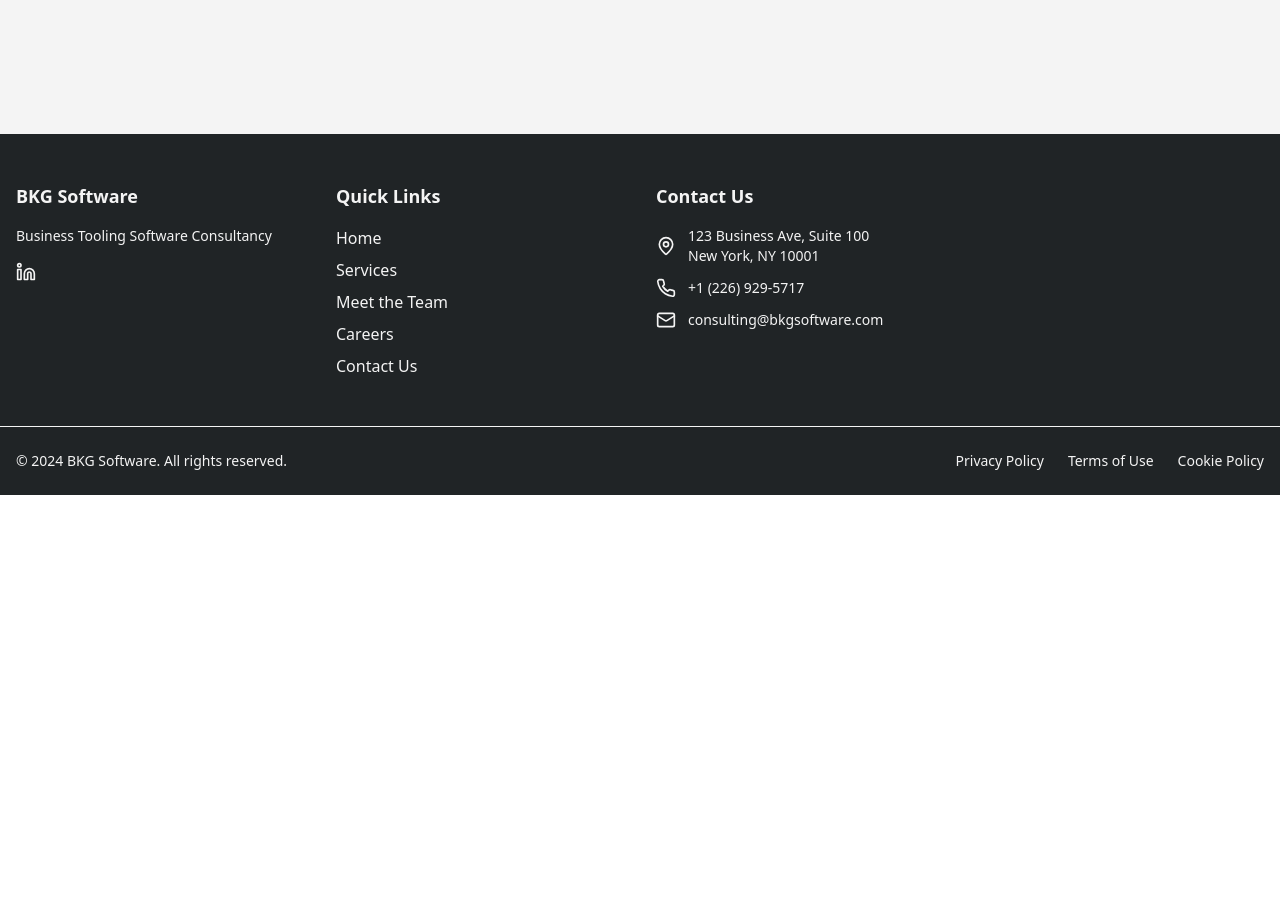
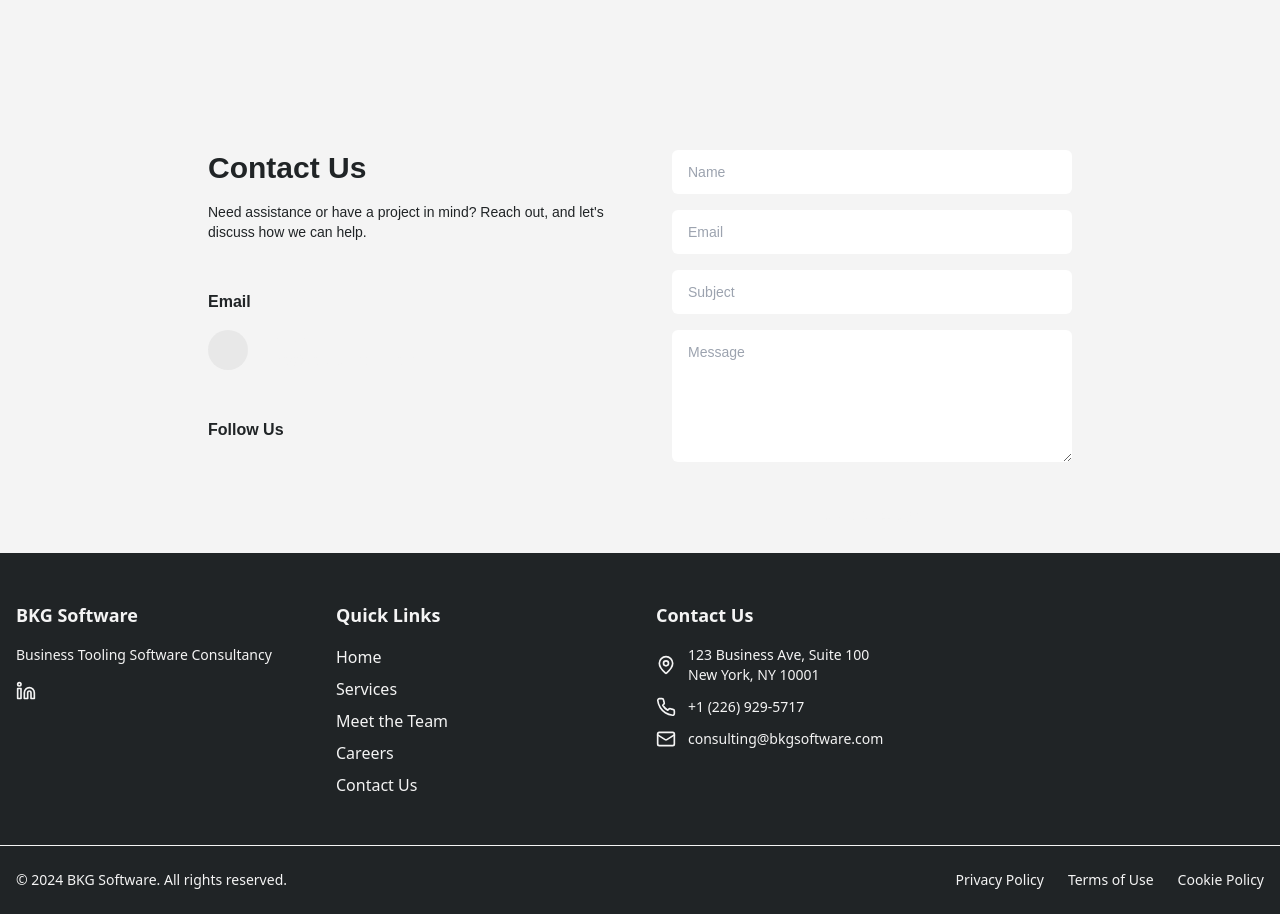
Before and after one commit to bkgsoftware/web, a React (Create React App) app: page /contact in a window 1280 px wide. Shown: the part 962-1876 px from the top of the page. Before the commit the page ends 1457 px from the top, so only its background shows below. Built offline with nearby package versions, Linux system fonts and the light colour scheme.

Commit message:
WIP, quick contact form

```diff
--- a/src/components/QuickContact.js
+++ b/src/components/QuickContact.js
@@ -1,8 +1,66 @@
 import React from 'react';
 
-function QuickContact(props) {
+function QuickContact() {
     return (
-        <div></div>
+        <div className="bg-white">
+
+        <div className="grid sm:grid-cols-2 items-start gap-16 p-4 mx-auto max-w-4xl font-[sans-serif]">
+            <div>
+                <h1 className="text-black text-3xl font-extrabold">Contact Us</h1>
+                <p className="text-sm text-black mt-4">Need assistance or have a project in mind? Reach out, and
+                    let's discuss how we can help.</p>
+
+                <div className="mt-12">
+                    <h2 className="text-black text-base font-bold">Email</h2>
+                    <ul className="mt-4">
+                        <li className="flex items-center">
+                            <div
+                                className="bg-[#e6e6e6cf] h-10 w-10 rounded-full flex items-center justify-center shrink-0">
+                                <svg xmlns="http://www.w3.org/2000/svg" width="20px" height="20px" fill='#007bff'
+                                     viewBox="0 0 479.058 479.058">
+                                    <path d="..."/>
+                                </svg>
+                            </div>
+                            <a href="mailto:info@yourdomain.com" className="text-sm ml-4">
+                                <small className="block">Email Us</small>
+                                <strong>info@yourdomain.com</strong>
+                            </a>
+                        </li>
+                    </ul>
+                </div>
+
+                <div className="mt-12">
+                    <h2 className="text-black text-base font-bold">Follow Us</h2>
+                    <ul className="flex mt-4 space-x-4">
+                        <li className=" h-10 w-10 rounded-full flex items-center justify-center shrink-0">
+                            <a href="https://facebook.com/yourpage">
+                                <svg xmlns="http://www.w3.org/2000/svg" width="20px" height="20px" fill='#007bff'
+                                     viewBox="0 0 24 24">
+                                    <path d="..."/>
+                                </svg>
+                            </a>
+                        </li>
+                    </ul>
+                </div>
+            </div>
+
+            <form className="ml-auto space-y-4" method="POST" action="/submit-form">
+                <input type='text' name="name" placeholder='Name' required
+                       className="w-full rounded-md py-3 px-4 bg-gray-100 text-black text-sm outline-blue-500 focus:bg-transparent"/>
+                <input type='email' name="email" placeholder='Email' required
+                       className="w-full rounded-md py-3 px-4 bg-gray-100 text-black text-sm outline-blue-500 focus:bg-transparent"/>
+                <input type='text' name="subject" placeholder='Subject'
+                       className="w-full rounded-md py-3 px-4 bg-gray-100 text-black text-sm outline-blue-500 focus:bg-transparent"/>
+                <textarea name="message" placeholder='Message' rows="6" required
+                          className="w-full rounded-md px-4 bg-gray-100 text-black text-sm pt-3 outline-blue-500 focus:bg-transparent"></textarea>
+                <button type='submit'
+                        className="black bg-blue-500 hover:bg-blue-600 tracking-wide rounded-md text-sm px-4 py-3 w-full !mt-6">Send
+                    Message
+                </button>
+            </form>
+        </div>
+    </div>
+
     );
 }
 
```
